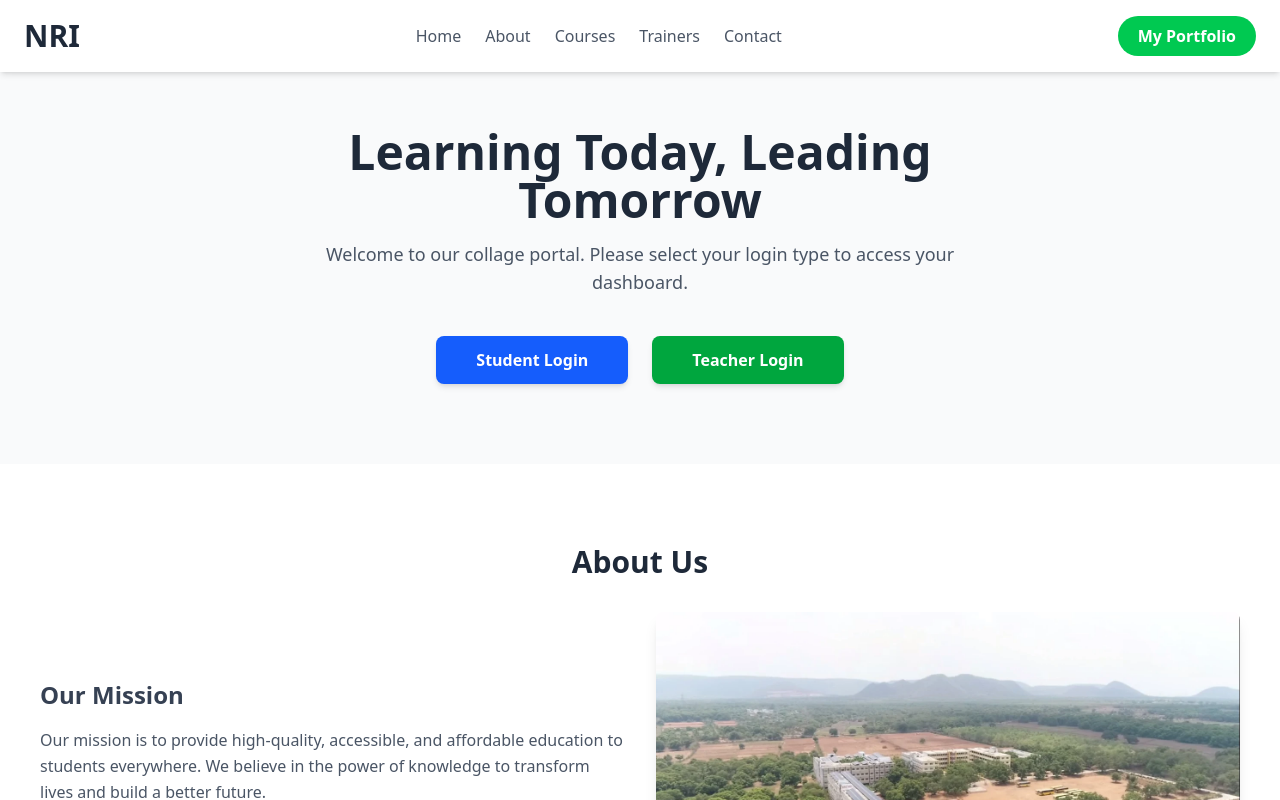
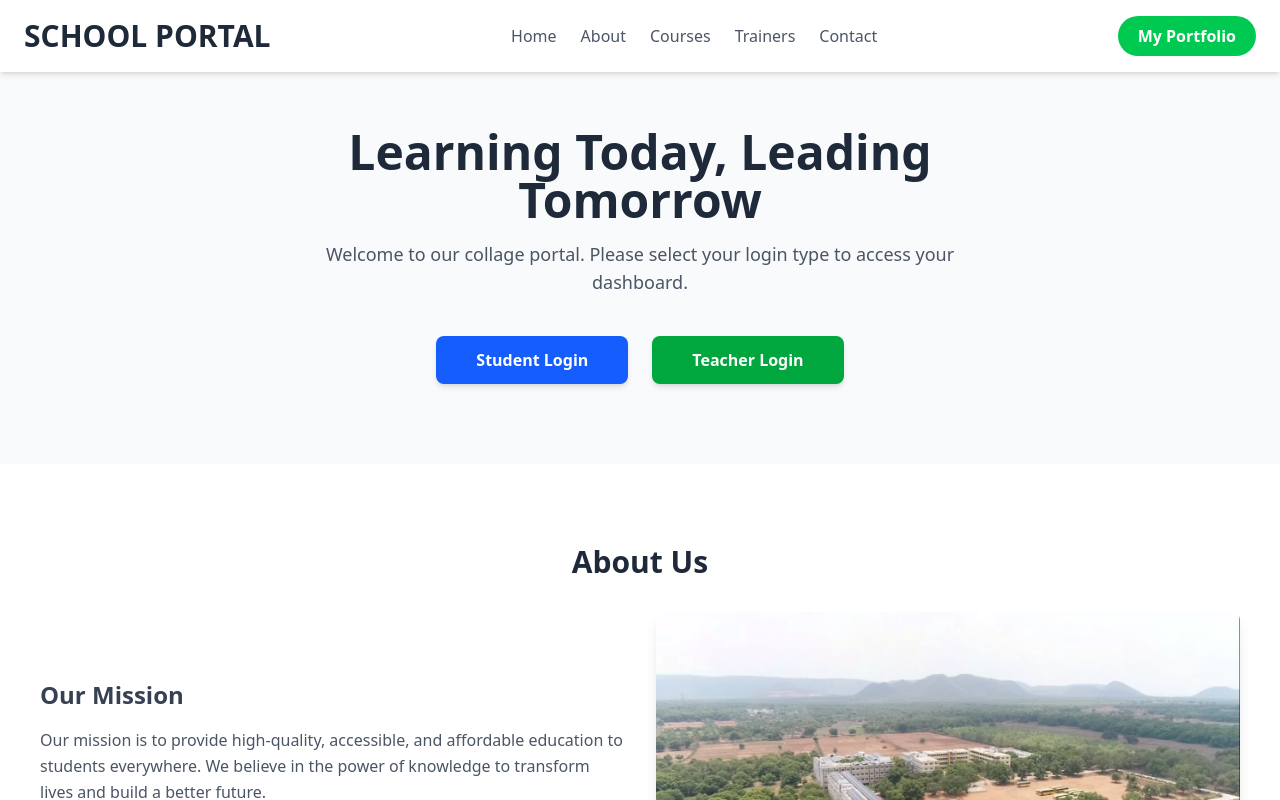
Before and after one commit to sagar00praveen/mern-student-teacher-app, a React (Vite) app in the folder frontend/: page / in a window 1280 px wide. Shown: the top 800 px of the page. Built offline with nearby package versions, Linux system fonts and the light colour scheme.

Commit message:
Update Header.jsx

```diff
--- a/frontend/src/components/Header.jsx
+++ b/frontend/src/components/Header.jsx
@@ -6,7 +6,7 @@
     <nav className="w-full bg-white shadow-md fixed top-0 left-0 z-50">
       <div className="container mx-auto px-6 py-4 flex justify-between items-center">
 
-        <h1 className="text-3xl font-bold text-gray-800">NRI</h1>
+        <h1 className="text-3xl font-bold text-gray-800">SCHOOL PORTAL</h1>
 
 
         <div className="hidden md:flex space-x-6">
```
